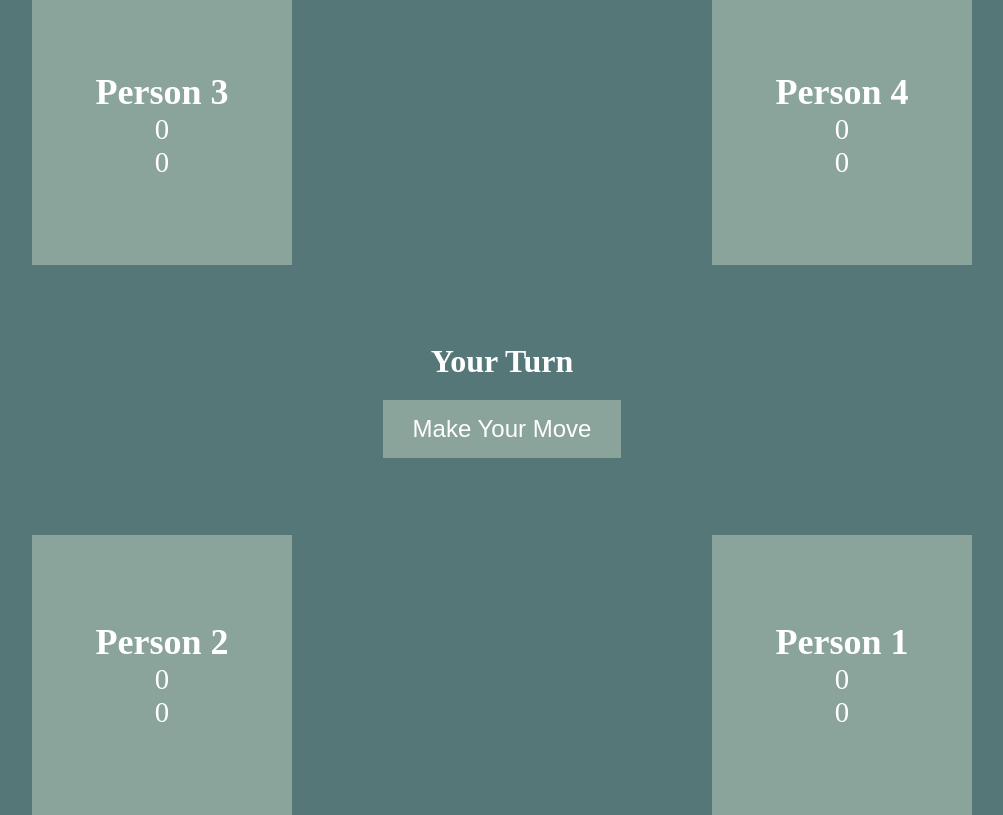
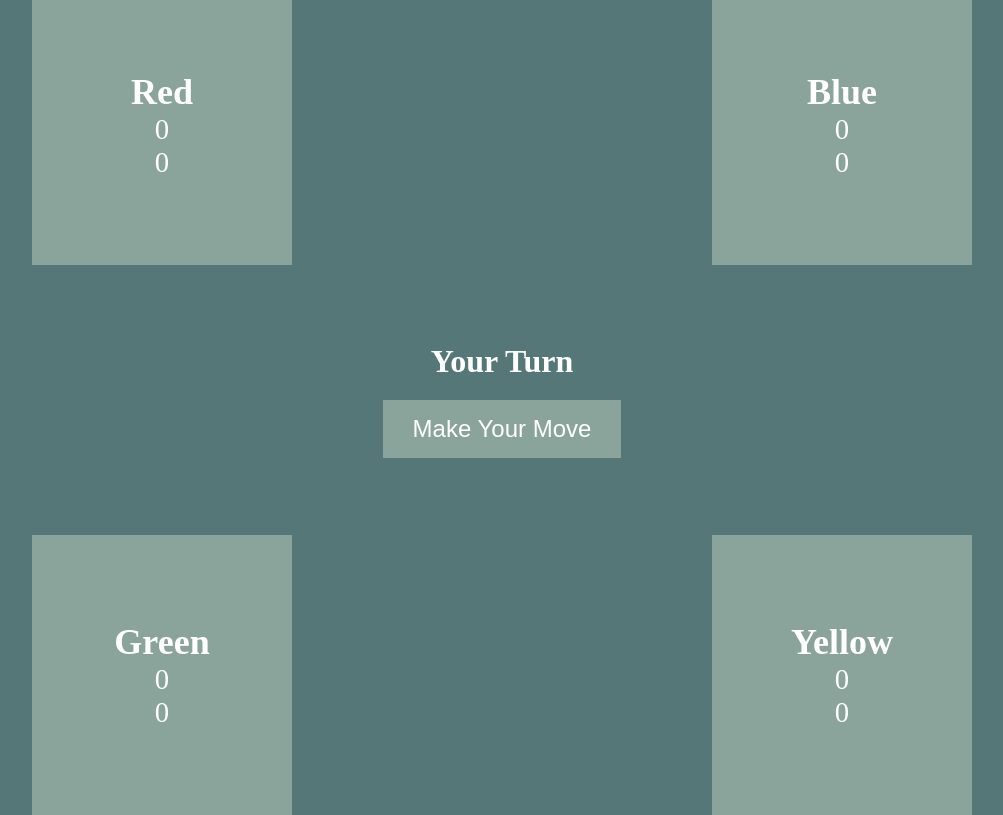
Before and after one commit to hasandawood112/dice, a plain HTML site: page index.html in a window 1280 px wide. Shown: the whole page, without its empty margins (138-1141 px from the left). Drawn offline with Linux system fonts and the light colour scheme.

Commit message:
Update index.html

```diff
--- a/index.html
+++ b/index.html
@@ -15,22 +15,22 @@
 
 <div class="person-container">
     <div class="person-box" id="person1" style="top: 125px; left: 200px; width:260px; height:280px">
-        <h2>Person 1</h2>
+        <h2>Yellow</h2>
         <p id="person1Number1">0</p>
         <p id="person1Number2">0</p>
     </div>
     <div class="person-box" id="person2" style="top: 125px; right: 200px; width:260px; height:280px">
-        <h2>Person 2</h2>
+        <h2>Green </h2>
         <p id="person2Number1">0</p>
         <p id="person2Number2">0</p>
     </div>
     <div class="person-box" id="person3" style="bottom: 125px; right: 200px; width:260px; height:280px">
-        <h2>Person 3</h2>
+        <h2>Red</h2>
         <p id="person3Number1">0</p>
         <p id="person3Number2">0</p>
     </div>
     <div class="person-box" id="person4" style="bottom: 125px; left: 200px; width:260px; height:280px">
-        <h2>Person 4</h2>
+        <h2>Blue</h2>
         <p id="person4Number1">0</p>
         <p id="person4Number2">0</p>
     </div>
```
